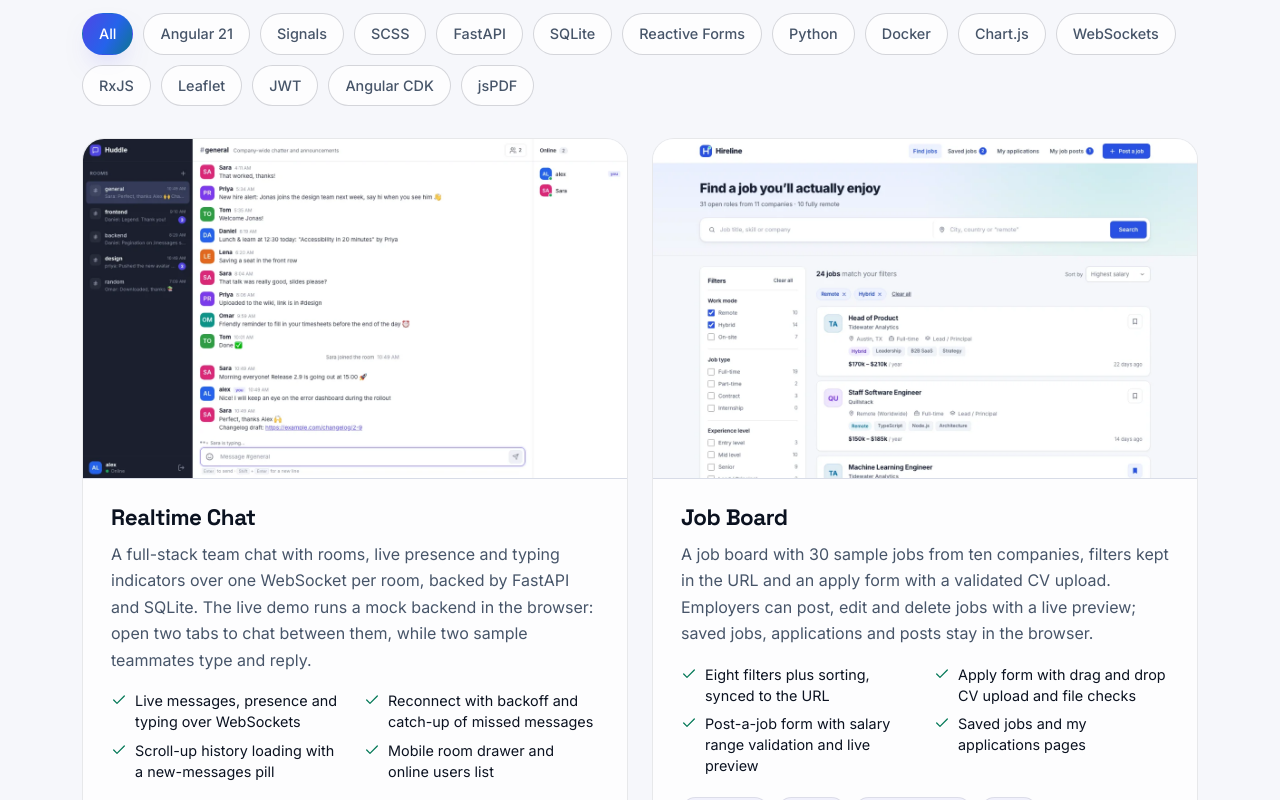
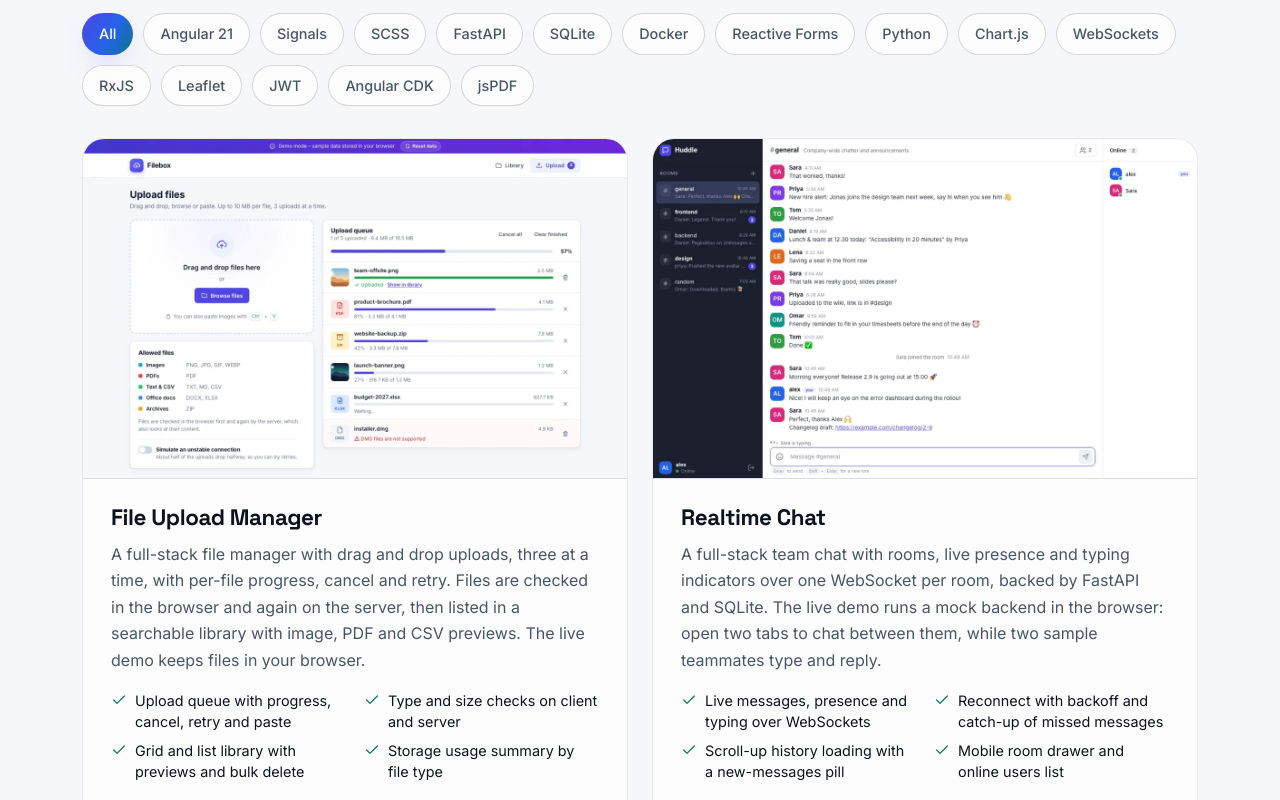
Before and after one commit to hkhodkar/hkhodkar.github.io, an Angular app: page / in a window 1280 px wide. Shown: the part 2180-2980 px from the top of the page. Built offline with nearby package versions, Linux system fonts and the light colour scheme.

Commit message:
add file-upload-manager project

```diff
--- a/src/app/data/projects.ts
+++ b/src/app/data/projects.ts
@@ -20,6 +20,22 @@ export interface Project {
 }
 
 export const PROJECTS: Project[] = [
+  {
+    slug: 'file-upload-manager',
+    title: 'File Upload Manager',
+    summary:
+      'A full-stack file manager with drag and drop uploads, three at a time, with per-file progress, cancel and retry. Files are checked in the browser and again on the server, then listed in a searchable library with image, PDF and CSV previews. The live demo keeps files in your browser.',
+    highlights: [
+      'Upload queue with progress, cancel, retry and paste',
+      'Type and size checks on client and server',
+      'Grid and list library with previews and bulk delete',
+      'Storage usage summary by file type',
+    ],
+    tags: ['Angular 21', 'Signals', 'FastAPI', 'SQLite', 'Docker'],
+    demoUrl: 'https://hkhodkar.github.io/file-upload-manager/',
+    codeUrl: 'https://github.com/hkhodkar/file-upload-manager',
+    added: '2026-11-20',
+  },
   {
     slug: 'realtime-chat',
     title: 'Realtime Chat',
```
Also changed, not shown: public/projects/file-upload-manager.webp (added).
